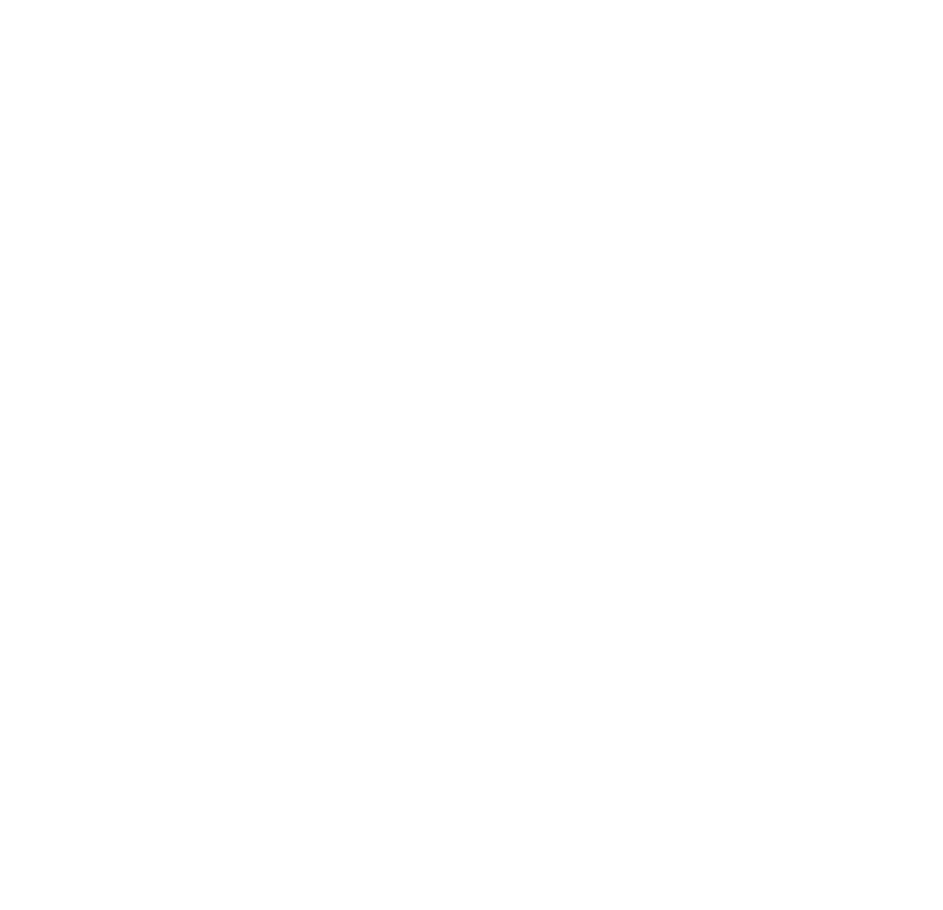
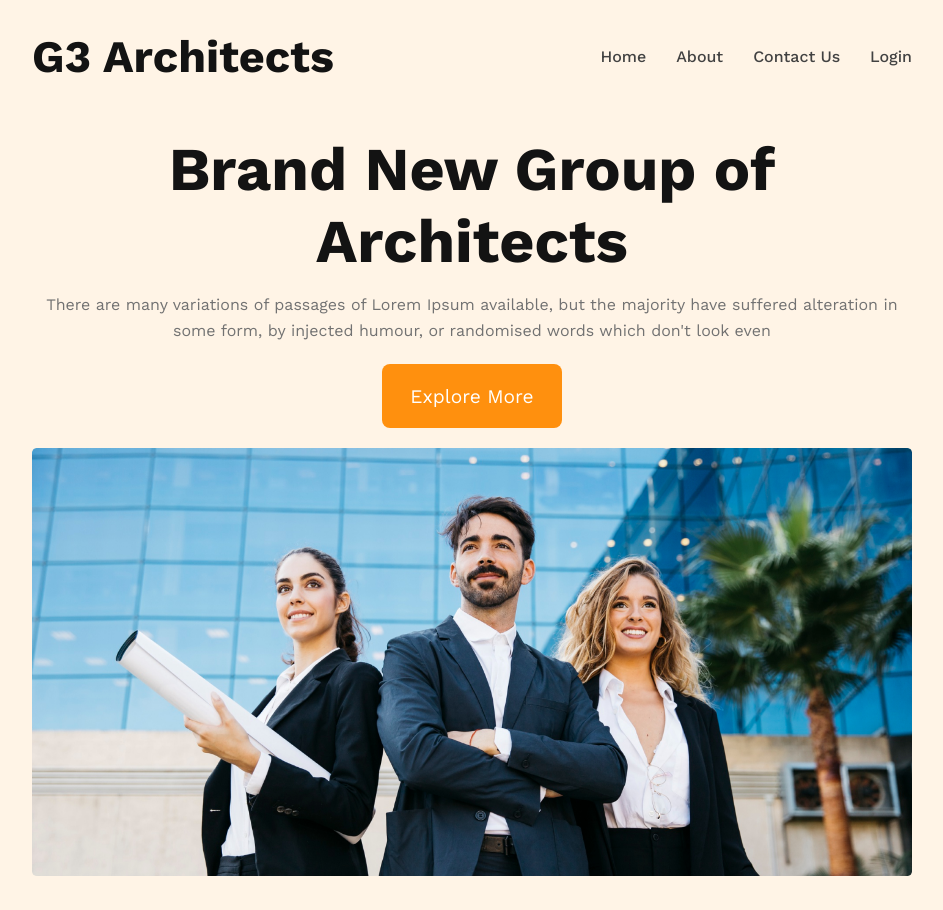
Before and after one commit to bidrohi98/G3-Architects, a plain HTML site: page index.html in a window 1280 px wide. Shown: the whole page, without its empty margins (168-1111 px from the left). Before the commit the page ends 800 px from the top, so only its background shows below. Drawn offline with nearby package versions, Linux system fonts and the light colour scheme.

Commit message:
banner part

```diff
--- a/index.html
+++ b/index.html
@@ -1,12 +1,50 @@
 <!DOCTYPE html>
 <html lang="en">
+
 <head>
     <meta charset="UTF-8">
     <meta name="viewport" content="width=device-width, initial-scale=1.0">
+    <link rel="preconnect" href="https://fonts.googleapis.com">
+    <link rel="preconnect" href="https://fonts.gstatic.com" crossorigin>
+    <link
+        href="https://fonts.googleapis.com/css2?family=PT+Serif:wght@400;700&family=Work+Sans:wght@400;500;600;700&display=swap"
+        rel="stylesheet">
     <title>G3 Architect</title>
     <link rel="stylesheet" href="style.css">
 </head>
+
 <body>
+    <header>
+        <!-- navbar part -->
+        <nav class="nav-container">
+            <h1 class="logo-title">G3 Architects</h1>
+            <div class="nav-item">
+                <ul>
+                    <li>Home</li>
+                    <li>About</li>
+                    <li>Contact Us</li>
+                    <li>Login</li>
+                </ul>
+            </div>
+        </nav>
+        <section class="banner">
+            <div class="banner-container">
+                <div class="banner-info">
+                    <h1 class="banner-title">Brand New Group of Architects</h1>
+                    <p class="banner-discription">
+                        There are many variations of passages of Lorem Ipsum available, but the majority have suffered
+                        alteration in some form, by injected humour, or randomised words which don't look even
+                    </p>
+                    <button class="btn-primary">Explore More</button>
+                </div>
+                <img src="./images/banner.png" alt="">
+            </div>
 
+
+        </section>
+    </header>
+    <main></main>
+    <footer></footer>
 </body>
+
 </html>
--- a/style.css
+++ b/style.css
@@ -0,0 +1,76 @@
+* {
+    margin: 0;
+    padding: 0;
+    font-family: 'Work Sans', sans-serif;
+}
+
+header {
+    background: rgba(255, 144, 14, 0.10);
+    padding: 30px 200px;
+}
+
+.nav-container {
+    display: flex;
+    justify-content: space-between;
+    align-items: center;
+
+}
+
+.nav-item ul {
+    display: flex;
+}
+
+.nav-item ul li {
+    list-style: none;
+    margin-left: 30px;
+}
+
+.logo-title {
+    color: var(--dark-01, #131313);
+    font-size: 45px;
+    font-weight: 700;
+}
+
+.nav-item {
+    color: var(--dark-02, #424242);
+    font-size: 1.1 rem;
+    font-weight: 500;
+
+}
+
+.banner-info {
+    text-align: center;
+    margin-top: 50px;
+}
+
+.banner-title {
+    color: var(--dark-01, #131313);
+    font-size: 3.8rem;
+    font-weight: 700;
+
+}
+
+.banner-discription {
+    color: var(--dark-03, #727272);
+    font-size: 1rem;
+    font-weight: 400;
+    line-height: 26px;
+    margin-top: 15px;
+}
+
+.btn-primary {
+    width: 180px;
+    height: 64px;
+    border-radius: 8px;
+    background: #FF900E;
+    border: none;
+    padding: 20px 25px;
+    color: #fff;
+    font-size: 1.2rem;
+    margin: 20px 0;
+}
+
+.banner-container img {
+    width: 100%;
+
+}
```
